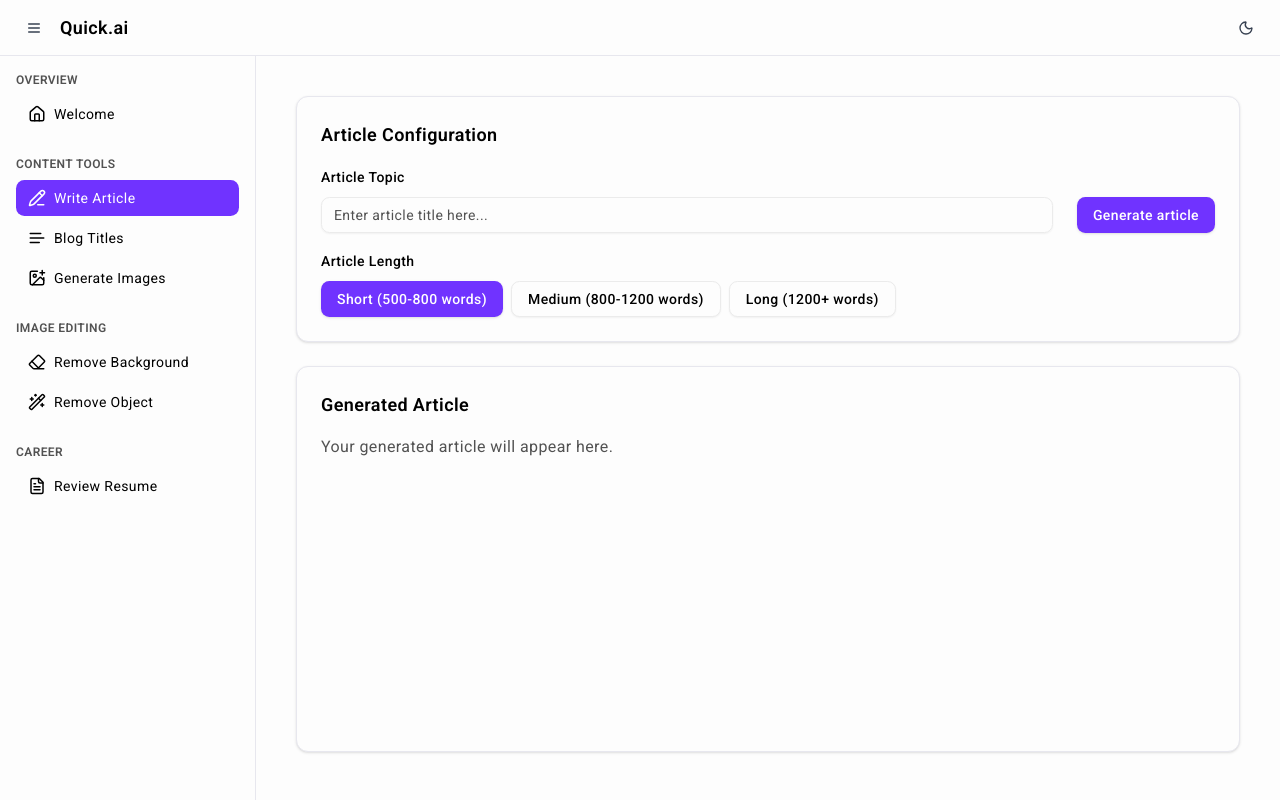
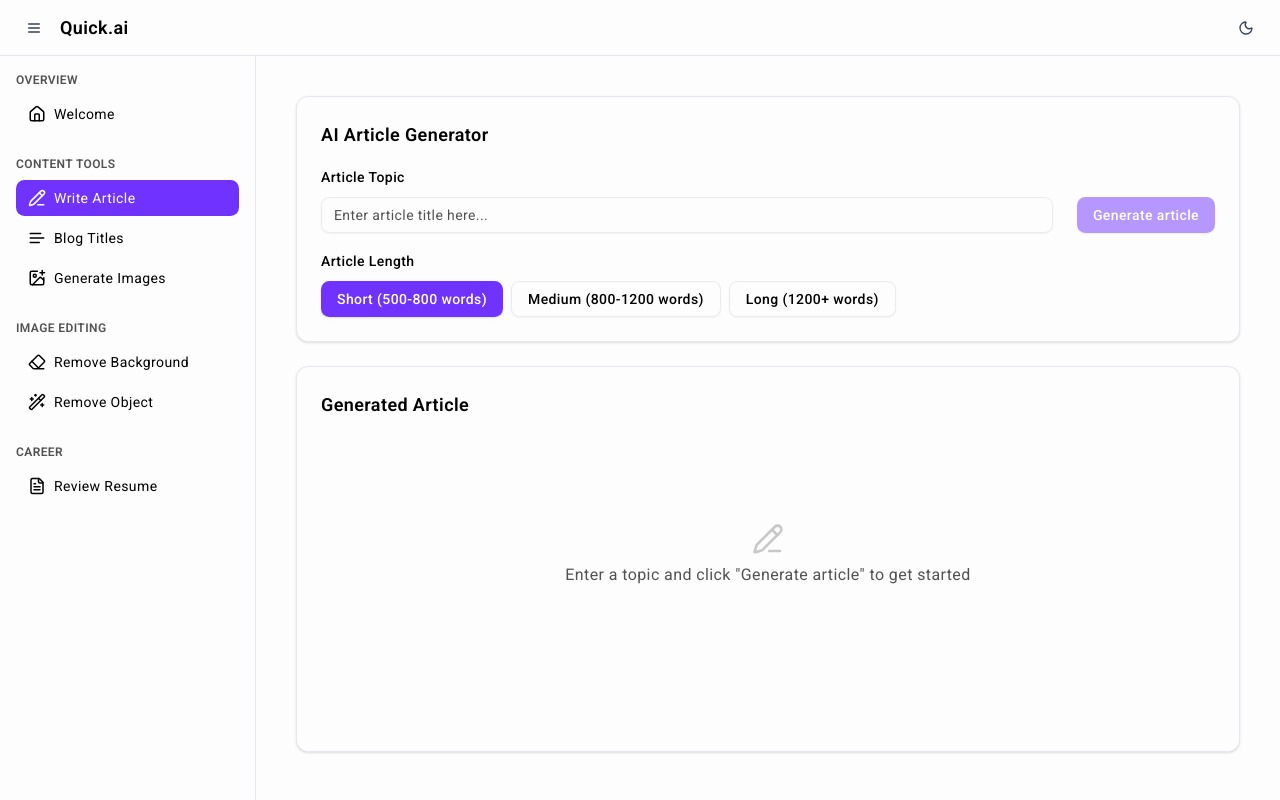
Before and after one commit to KarthikSapaliga/Promptcraft.ai, a React (Vite) app: page /dashboard in a window 1280 px wide. Both pictures are taken after a click on the button "Write Article". Built offline with nearby package versions, Linux system fonts and the light colour scheme; no server answers.

Commit message:
chore: minor ui updates

```diff
--- a/src/pages/ai-tools/content-generation/ArticleGenerator.jsx
+++ b/src/pages/ai-tools/content-generation/ArticleGenerator.jsx
@@ -2,10 +2,11 @@
 import { Button } from "@/components/ui/button"
 import { Label } from "@/components/ui/label"
 import { Card, CardContent } from "@/components/ui/card"
+import { PencilLine,Loader2 } from "lucide-react"
+
 import { useState } from "react"
 import Markdown from "react-markdown"
 import remarkGfm from "remark-gfm";
-import { Loader2 } from "lucide-react"
 
 import { generateArticle } from "@/lib/ai-controller"
 
@@ -16,24 +17,25 @@
 	const [isLoading, setIsLoading] = useState(false)
 
 	const generateArticleHandler = async () => {
+		if(!topic) return;
+
 		setIsLoading(true);
 		setArticle("");
 
 		var articleLength = '100';
-		switch(length){
+		switch (length) {
 			case "short": articleLength = "500-800"; break;
-			case "medium" : articleLength = "800-1200"; break;
+			case "medium": articleLength = "800-1200"; break;
 			case "long": articleLength = "1200+"; break;
 		}
 
-		const prompt = `Generate a article on ${topic} in about ${articleLength} words.`;
-		try{
-			const article = await generateArticle(prompt);
+		try {
+			const article = await generateArticle(topic, articleLength);
 			console.log(article)
 			setArticle(article)
-		}catch(err){
+		} catch (err) {
 			console.log(err);
-		}finally{
+		} finally {
 			setIsLoading(false);
 		}
 	}
@@ -42,7 +44,7 @@
 		<div className="flex flex-col gap-6 p-6">
 			<Card>
 				<CardContent className="space-y-4 py-6">
-					<h2 className="text-lg font-semibold">Article Configuration</h2>
+					<h2 className="text-lg font-semibold">AI Article Generator</h2>
 					<div className="space-y-2">
 						<Label htmlFor="topic">Article Topic</Label>
 						<div className="flex items-center gap-6">
@@ -52,7 +54,7 @@
 								value={topic}
 								onChange={(e) => setTopic(e.target.value)}
 							/>
-							<Button onClick={generateArticleHandler} disabled={isLoading}>
+							<Button onClick={generateArticleHandler} disabled={!topic || isLoading}>
 								{isLoading && <Loader2 className="animate-spin w-4 h-4 mr-2" />}
 								Generate article
 							</Button>
@@ -93,12 +95,15 @@
 							<Loader2 className="animate-spin w-6 h-6 text-muted-foreground" />
 							<span className="ml-2 text-muted-foreground">Generating article...</span>
 						</div>
-					): article ? (
+					) : article ? (
 						<div className="disable-tailwind">
 							<Markdown remarkPlugins={[remarkGfm]}>{article}</Markdown>
 						</div>
 					) : (
-						<p className="text-muted-foreground">Your generated article will appear here.</p>
+						<div className="text-center text-muted-foreground flex flex-col items-center justify-center h-60 gap-2">
+							<PencilLine className="w-8 h-8 opacity-30" />
+							<p>Enter a topic and click "Generate article" to get started</p>
+						</div>
 					)}
 				</CardContent>
 			</Card>
```
